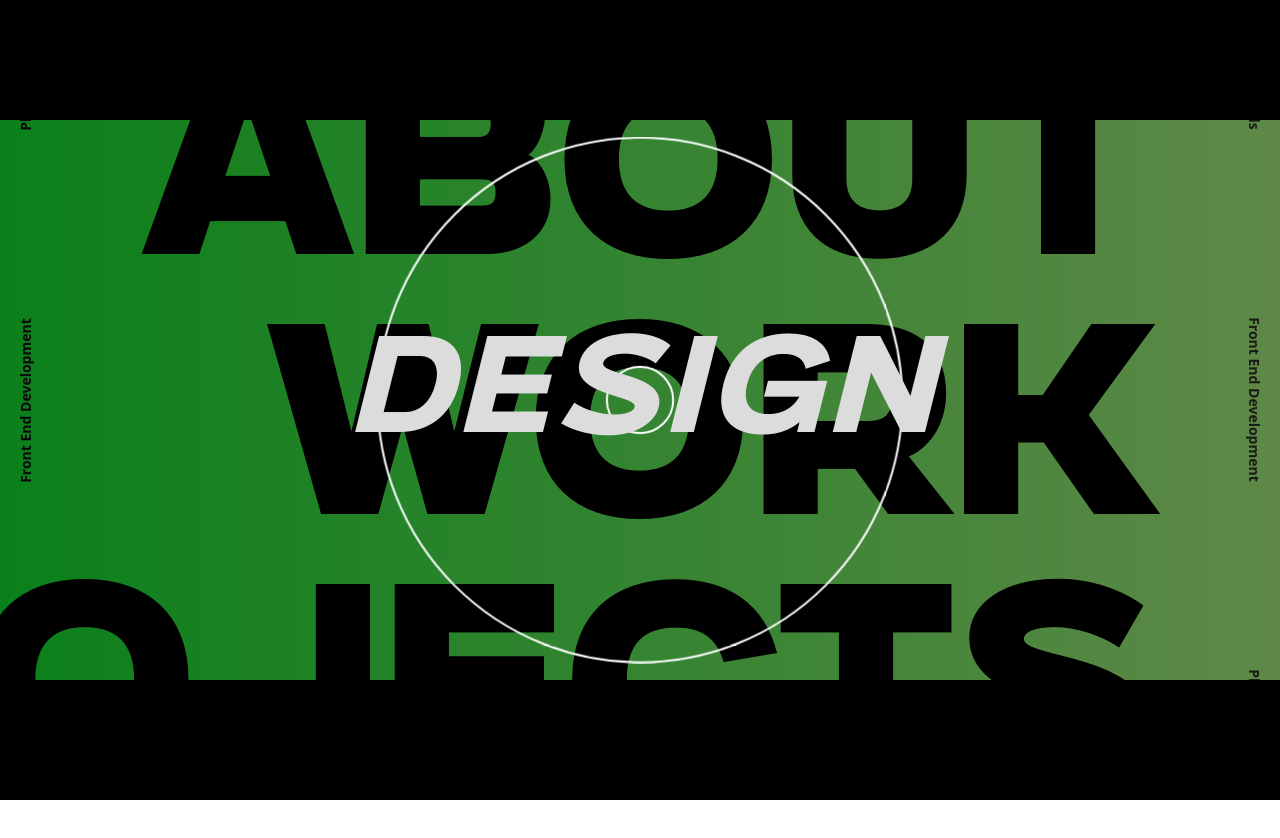
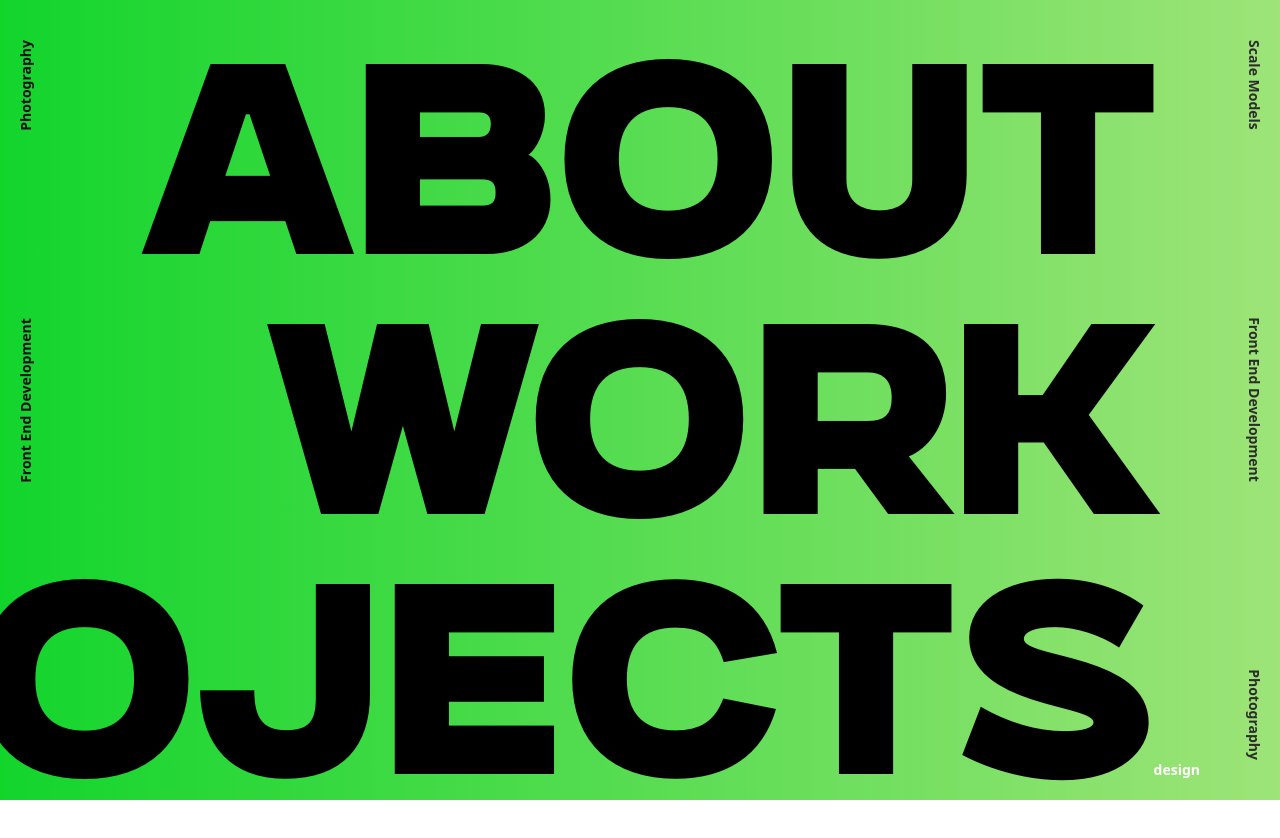
Before and after one commit to sestuna117/portfolio-next, a Next.js app: page / in a window 1280 px wide. Shown: the top 838 px of the page. Built offline with nearby package versions, Linux system fonts and the light colour scheme.

Commit message:
Transition from glitch to modal on delay

```diff
--- /dev/null
+++ b/src/components/DelayedGlitchTransitionScreen.tsx
@@ -0,0 +1,61 @@
+'use client'
+import { GlitchText } from "@/components/GlitchText";
+import React, {useEffect, useState} from "react";
+
+interface DelayedGlitchTransitionScreenProps {
+  text: string;
+  children: React.ReactNode;
+  delay?: number;
+}
+
+export const DelayedGlitchTransitionScreen = (
+  props: DelayedGlitchTransitionScreenProps,
+) => {
+  const { text, children, delay = 500 } = props;
+  const [displayContent, setDisplayContent] = useState(false);
+
+  useEffect(() => {
+    const timer = setTimeout(() => {
+      setDisplayContent(true);
+    }, delay);
+    return () => clearTimeout(timer);
+  },[delay])
+
+  return displayContent ? children : (
+    <div
+      className={`fixed top-0 left-0 w-screen h-screen font-sans bg-opacity-50 text-alto bg-black-bars-vertical`}
+    >
+      <div className={"w-full h-full bg-opacity-40 bg-black"}>
+        <GlitchText text={text} />
+        <svg
+          className={"w-full h-full"}
+          xmlns="http://www.w3.org/2000/svg"
+          version="1.1"
+        >
+          <circle
+            className={"animate-grow-infinite origin-center"}
+            vectorEffect="non-scaling-stroke"
+            cx="50%"
+            cy="50%"
+            r="96%"
+            stroke="white"
+            strokeWidth="2"
+            fill="none"
+          />
+          <circle
+            className={
+              "animate-grow-infinite origin-center animation-delay-[3s]"
+            }
+            vectorEffect="non-scaling-stroke"
+            cx="50%"
+            cy="50%"
+            r="96%"
+            stroke="white"
+            strokeWidth="2"
+            fill="none"
+          />
+        </svg>
+      </div>
+    </div>
+  );
+};
--- a/src/components/DesignModal.tsx
+++ b/src/components/DesignModal.tsx
@@ -1,6 +1,6 @@
 import React from "react";
 import { GlitchText } from "@/components/GlitchText";
-import {generateRandomClipPaths} from "@/utils";
+import { DelayedGlitchTransitionScreen } from "@/components/DelayedGlitchTransitionScreen";
 
 interface DesignModalProps {
   isOpen: boolean;
@@ -10,62 +10,27 @@ interface DesignModalProps {
 export const DesignModal = (props: DesignModalProps) => {
   const { isOpen, close } = props;
 
-  generateRandomClipPaths();
-
   return (
-    <div
-      className={`fixed top-0 left-0 w-screen h-screen font-sans bg-opacity-50 text-alto bg-black-bars-vertical`}
-    >
-      <div className={"w-full h-full bg-opacity-40 bg-black"}>
-        <GlitchText text={"Design"} />
-        <svg
-          className={"w-full h-full"}
-          xmlns="http://www.w3.org/2000/svg"
-          version="1.1"
+    isOpen && (
+      <DelayedGlitchTransitionScreen text={"Display"} delay={5000}>
+        <div
+          className={`fixed top-0 left-0 w-screen h-screen p-10 font-sans bg-black text-alto`}
+          id={"designModal"}
         >
-          <circle
-            className={"animate-grow-infinite origin-center"}
-            vectorEffect="non-scaling-stroke"
-            cx="50%"
-            cy="50%"
-            r="96%"
-            stroke="white"
-            strokeWidth="2"
-            fill="none"
-          />
-          <circle
-            className={
-              "animate-grow-infinite origin-center animation-delay-[4s]"
-            }
-            vectorEffect="non-scaling-stroke"
-            cx="50%"
-            cy="50%"
-            r="96%"
-            stroke="white"
-            strokeWidth="2"
-            fill="none"
-          />
-        </svg>
-      </div>
-    </div>
-    // isOpen && (
-    //   <div
-    //     className={`fixed top-0 left-0 w-screen h-screen p-10 font-sans bg-black text-alto`}
-    //     id={"designModal"}
-    //   >
-    //     <button onClick={close}>X</button>
-    //     <div className={""}>
-    //       The design for this portfolio was inspired by{" "}
-    //       <a href={"https://pleasecallmechamp.com/"}>
-    //         Champ Panupong Techawongthawon
-    //       </a>{" "}
-    //       and <a href={"https://massive.work/"}>Massive Assembly&apos;s</a>{" "}
-    //       multiple works for the popular games League of Legends and Valorant
-    //       from Riot Games. Most of the inspiration came from their collaborative
-    //       work for League of Legends promotional works for MSI 2021
-    //       Championship.
-    //     </div>
-    //   </div>
-    // )
+          <button onClick={close}>X</button>
+          <div className={""}>
+            The design for this portfolio was inspired by{" "}
+            <a href={"https://pleasecallmechamp.com/"}>
+              Champ Panupong Techawongthawon
+            </a>{" "}
+            and <a href={"https://massive.work/"}>Massive Assembly&apos;s</a>{" "}
+            multiple works for the popular games League of Legends and Valorant
+            from Riot Games. Most of the inspiration came from their
+            collaborative work for League of Legends promotional works for MSI
+            2021 Championship.
+          </div>
+        </div>
+      </DelayedGlitchTransitionScreen>
+    )
   );
 };
--- a/tailwind.config.ts
+++ b/tailwind.config.ts
@@ -45,7 +45,7 @@ const config: Config = {
           "-webkit-linear-gradient(left, black, black 10%, transparent 10%, transparent 90%, black 90%)",
       },
       animation: {
-        "grow-infinite": "grow-infinite 30s infinite",
+        "grow-infinite": "grow-infinite 12s infinite",
         "glitch-flicker-1": "glitch-movement 8s step-end infinite, glitch-clip 5s step-end infinite, glitch-opacity 5s step-end infinite, glitch-font 8s step-end infinite",
         "glitch-flicker-2": "glitch-movement 10s step-end infinite, glitch-clip 5s step-end infinite, glitch-opacity 5s step-end infinite, glitch-font 7s step-end infinite",
         "glitch-clip": "glitch-clip 5s step-end infinite",
@@ -62,7 +62,7 @@ const config: Config = {
         "glitch-movement": {
           "0%": {
             top: "0px",
-            left: "-15x",
+            left: "-20x",
           },
           "15%": {
             top: "10px",
@@ -74,7 +74,7 @@ const config: Config = {
           },
           "75%": {
             top: "-5px",
-            left: "5px",
+            left: "20px",
           },
           "100%": {
             top: "10px",
```
